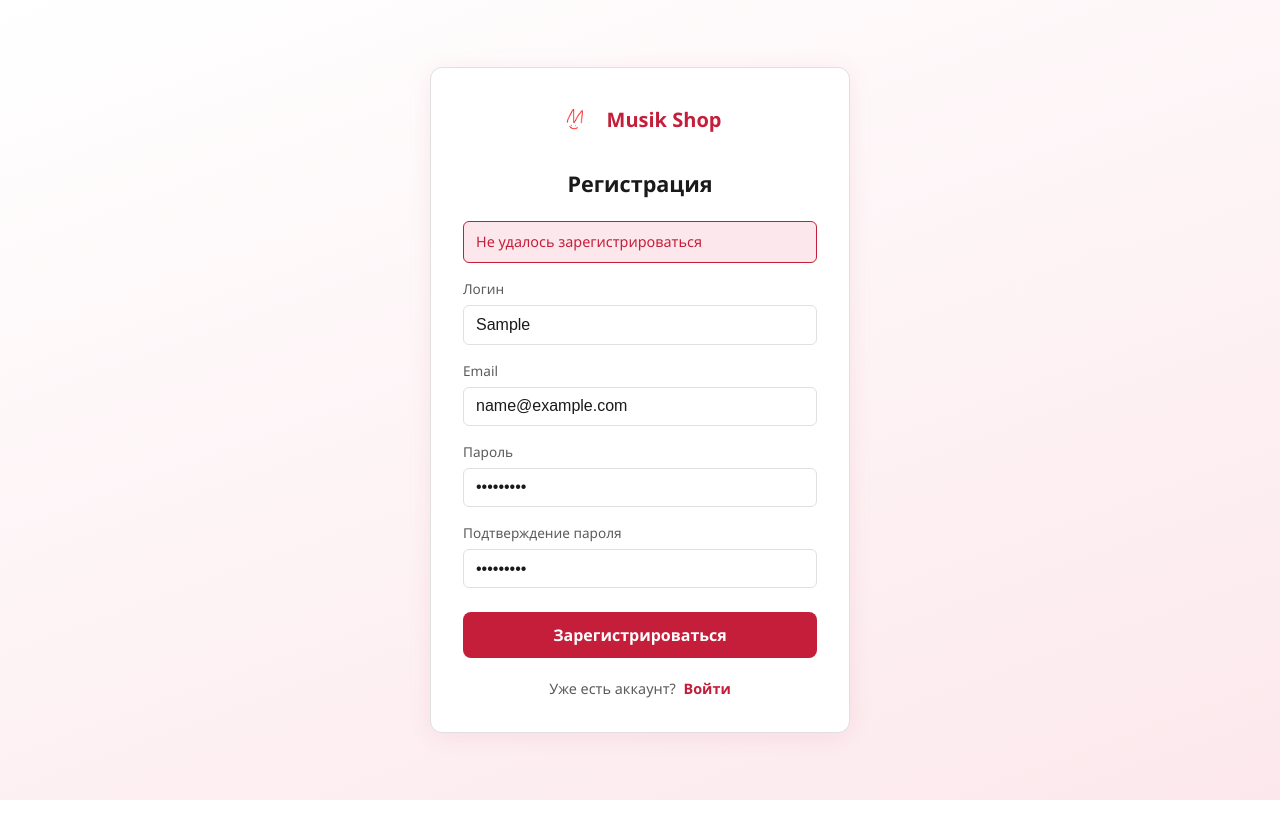
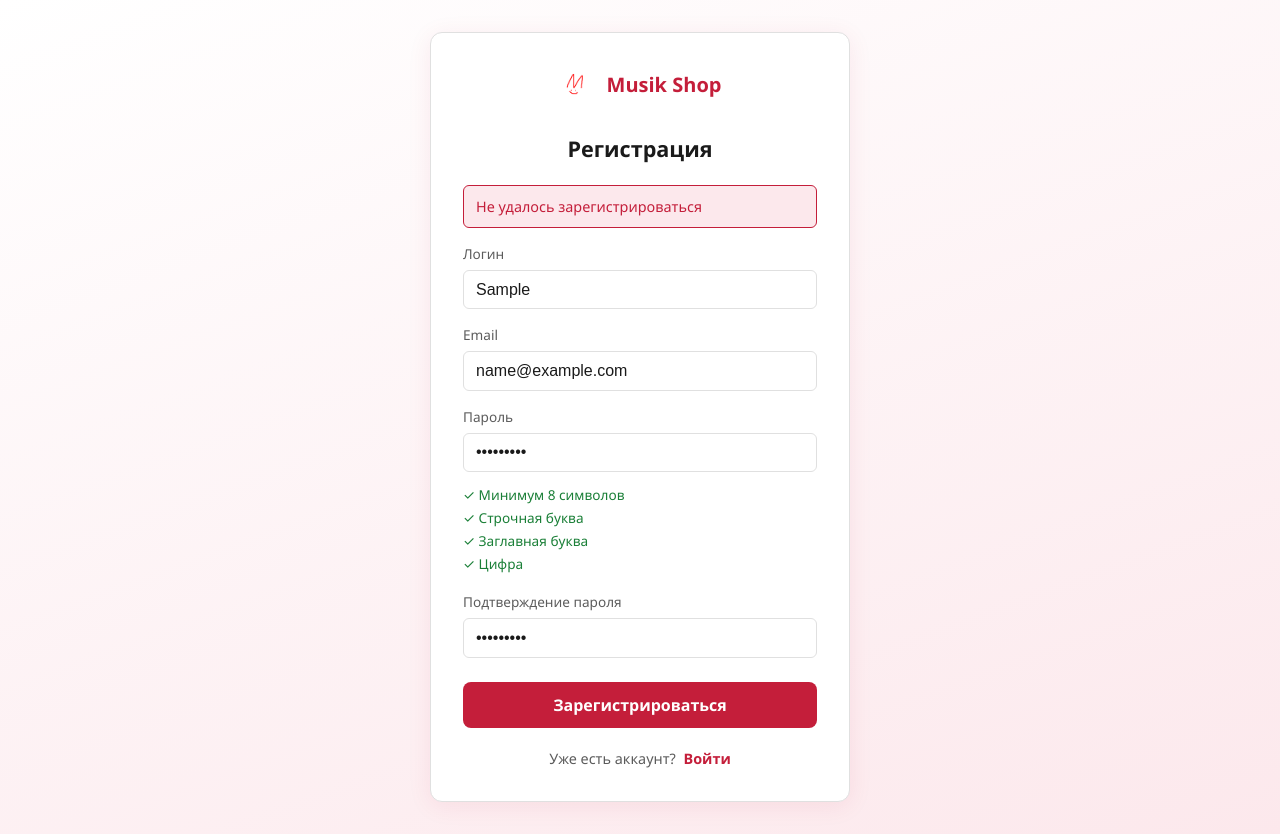
Before and after one commit to NikitaBeton/Web_project_HTML, a Vue app in the folder musik-shop/frontend/vue-project/: page /auth/register in a window 1280 px wide. Both pictures are taken after typing "Sample", "name@example.com", "Sample123", "Sample123" into the empty fields and a click on the button "Зарегистрироваться". Before the commit the page ends 800 px from the top, so only its background shows below. Built offline with nearby package versions, Linux system fonts and the light colour scheme; no server answers.

Commit message:
feat(auth): добавленна функция проверки надежности пароля при регистрации новых пользователей

```diff
--- /dev/null
+++ b/musik-shop/frontend/vue-project/src/utils/validatePassword.js
@@ -0,0 +1,41 @@
+const PASSWORD_MIN_LENGTH = 8
+
+const PASSWORD_RULES = [
+  {
+    id: 'length',
+    test: (password) => password.length >= PASSWORD_MIN_LENGTH,
+    message: `Минимум ${PASSWORD_MIN_LENGTH} символов`,
+  },
+  {
+    id: 'lower',
+    test: (password) => /[a-zа-яё]/.test(password),
+    message: 'Строчная буква',
+  },
+  {
+    id: 'upper',
+    test: (password) => /[A-ZА-ЯЁ]/.test(password),
+    message: 'Заглавная буква',
+  },
+  {
+    id: 'digit',
+    test: (password) => /\d/.test(password),
+    message: 'Цифра',
+  },
+]
+
+export function validatePassword(password) {
+  const value = password ?? ''
+  const failed = PASSWORD_RULES.filter((rule) => !rule.test(value))
+
+  return {
+    valid: failed.length === 0,
+    errors: failed.map((rule) => `Пароль: ${rule.message.toLowerCase()}`),
+    rules: PASSWORD_RULES.map((rule) => ({
+      id: rule.id,
+      message: rule.message,
+      passed: rule.test(value),
+    })),
+  }
+}
+
+export { PASSWORD_MIN_LENGTH }
--- a/musik-shop/frontend/vue-project/src/views/auth/RegisterView.vue
+++ b/musik-shop/frontend/vue-project/src/views/auth/RegisterView.vue
@@ -1,9 +1,10 @@
 <script setup>
-import { ref } from 'vue'
+import { ref, computed } from 'vue'
 import { useRouter, RouterLink } from 'vue-router'
 import { useAuthStore } from '@/stores/auth'
 import { checkEmail } from '@/api/auth'
 import { AUTH_ROUTES } from '@/router/routes'
+import { validatePassword } from '@/utils/validatePassword'
 
 const router = useRouter()
 const auth = useAuthStore()
@@ -16,6 +17,10 @@ const error = ref('')
 const emailHint = ref('')
 const submitting = ref(false)
 let emailCheckTimer = null
+
+const passwordCheck = computed(() => validatePassword(password.value))
+const passwordRules = computed(() => passwordCheck.value.rules)
+const showPasswordRules = computed(() => password.value.length > 0)
 
 function onEmailInput() {
   emailHint.value = ''
@@ -38,6 +43,11 @@ async function onSubmit() {
 
   if (password.value !== passwordConfirm.value) {
     error.value = 'Пароли не совпадают'
+    return
+  }
+
+  if (!passwordCheck.value.valid) {
+    error.value = passwordCheck.value.errors.join('. ')
     return
   }
 
@@ -108,9 +118,19 @@ async function onSubmit() {
         type="password"
         autocomplete="new-password"
         required
-        minlength="6"
-        placeholder="Минимум 6 символов"
+        minlength="8"
+        placeholder="Надёжный пароль"
       />
+      <ul v-if="showPasswordRules" class="auth-form__password-rules" aria-live="polite">
+        <li
+          v-for="rule in passwordRules"
+          :key="rule.id"
+          class="auth-form__password-rule"
+          :class="{ 'auth-form__password-rule--ok': rule.passed }"
+        >
+          {{ rule.passed ? '✓' : '○' }} {{ rule.message }}
+        </li>
+      </ul>
     </label>
 
     <label class="auth-form__field">
@@ -137,4 +157,19 @@ async function onSubmit() {
 
 <style scoped>
 @import './auth-form.css';
+
+.auth-form__password-rules {
+  list-style: none;
+  margin-top: 0.5rem;
+  font-size: 0.85rem;
+  color: var(--color-text-muted);
+}
+
+.auth-form__password-rule {
+  margin-bottom: 0.15rem;
+}
+
+.auth-form__password-rule--ok {
+  color: #1a7f37;
+}
 </style>
```
Also changed, not shown: 2 other files (tests, documents, lock files or other folders).
